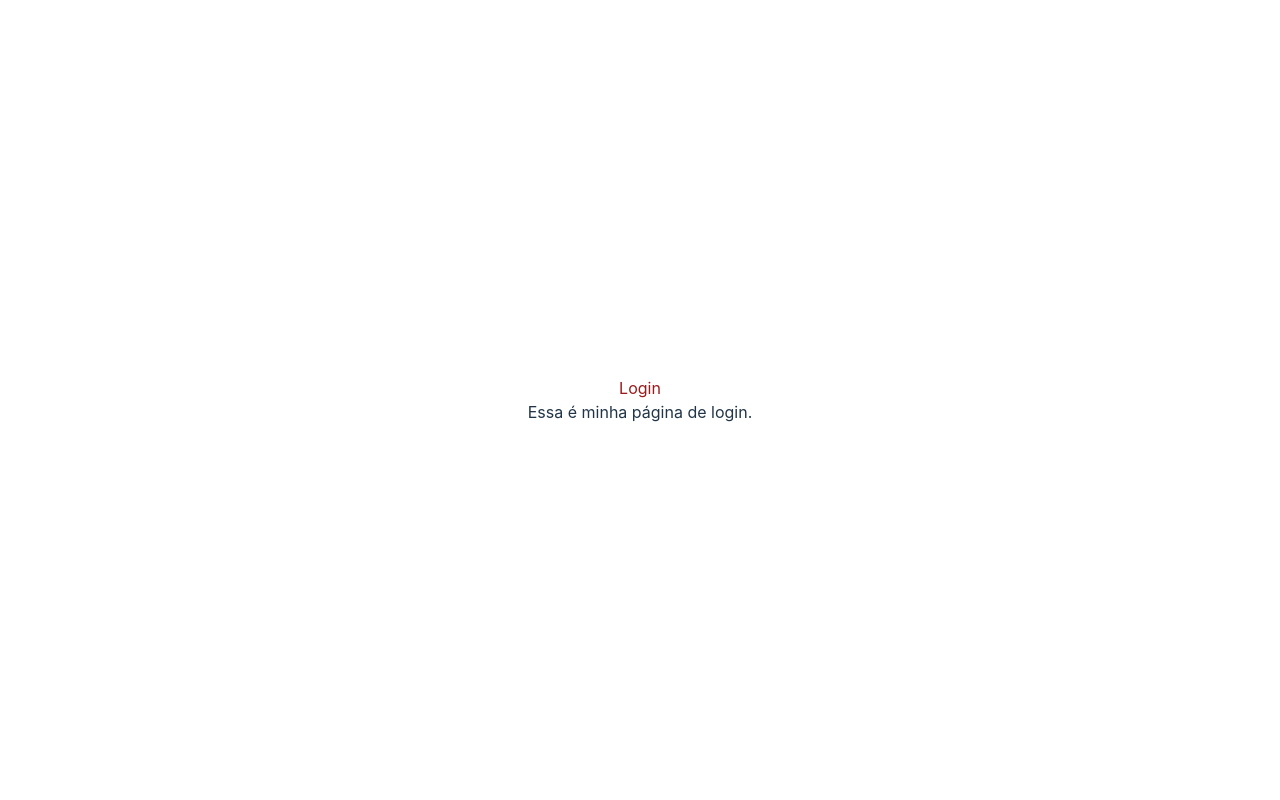
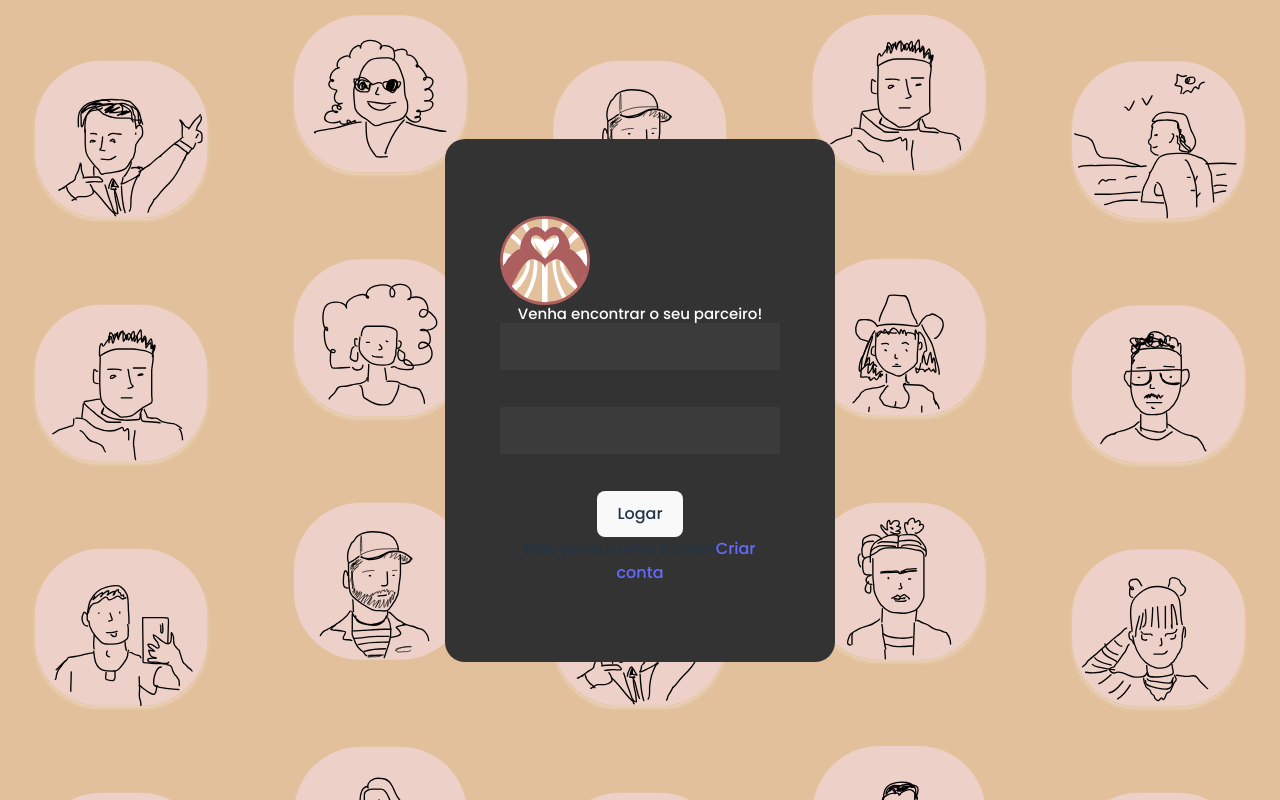
Before and after one commit to arttturslv/puclove, a React (Vite) app: page /login in a window 1280 px wide. Built offline with nearby package versions, Linux system fonts and the light colour scheme.

Commit message:
add login page

```diff
--- a/src/pages/login.jsx
+++ b/src/pages/login.jsx
@@ -1,10 +1,45 @@
-import React from 'react';
+import React from "react";
+import logo from "../assets/logo redonda-svg.svg";
+import "../styles.css";
+import { orange } from "@mui/material/colors";
 
 const Login = () => (
-    <div>
-        <h4  className="text-red-800">Login</h4>
-        <p>Essa é minha página de login.</p>
+  <div className="container">
+    <div className="container-login">
+      <div className="wrap-login">
+        <form className="login-form">
+          <span className="login-form-title">
+            <img src={logo} alt="PucLove" />
+          </span>
+          <span className="login-form-title text-9xl">
+            Venha encontrar o seu parceiro!
+          </span>
+
+          <div className="wrap-input">
+            <input className="input" type="email" />
+            <span className="focus-input" data-placeholder="Email"></span>
+          </div>
+
+          <div className="wrap-input">
+            <input className="input" type="password" />
+            <span className="focus-input" data-placeholder="Password"></span>
+          </div>
+
+          <div className="container-login-form-btn">
+            <button className="login-form-btn">Logar</button>
+          </div>
+
+          <div className="text-center">
+            <span className="txt1">Não possui uma conta?</span>
+
+            <a className="txt2" href="#">
+              Criar conta
+            </a>
+          </div>
+        </form>
+      </div>
     </div>
+  </div>
 );
 
 export default Login;
--- /dev/null
+++ b/src/styles.css
@@ -0,0 +1,69 @@
+@import url("https://fonts.googleapis.com/css2?family=Inter:wght@100;200;300;400;500;600;700;800;900&family=Poppins:wght@100;300;500&display=swap");
+
+* {
+  margin: 0;
+  padding: 0;
+  box-sizing: border-box;
+  font-family: "Inter", sans-serif;
+  font-family: "Poppins", sans-serif;
+}
+
+.container {
+  width: 100%;
+  margin: 0 auto;
+}
+
+body {
+  width: 100%;
+  min-height: 100vh;
+  display: flex;
+  flex-wrap: wrap;
+  align-items: center;
+  justify-content: center;
+  padding: 15px;
+  background-image: url("./assets/Background-svg.svg");
+  background-size: 100%; /* Isso ajusta a imagem para cobrir todo o elemento */
+  background-repeat: no-repeat; /* Evita que a imagem seja repetida */
+  background-attachment: fixed; /* Mantém o plano de fundo fixo enquanto o conteúdo rola */
+}
+
+.wrap-login {
+  width: 390px;
+  height: auto;
+  background-color: #333333;
+  border-radius: 20px;
+  overflow: hidden;
+  padding: 77px 55px;
+}
+
+.login-form-title {
+  display: block;
+  font-size: 15px;
+  color: white;
+  line-height: 1.2;
+  text-align: center;
+}
+
+.login-form-title img {
+  width: 90px;
+}
+
+.wrap-input {
+  width: 100%;
+  position: relative;
+  border-bottom: 2px solid #3b3b3b;
+  margin-bottom: 37px;
+}
+
+.input {
+  font-size: 15px;
+  color: #fff;
+  line-height: 1.2;
+  border: none;
+  display: block;
+
+  width: 100%;
+  height: 45px;
+  background-color: #3b3b3b;
+  padding: 0 5px;
+}
```
